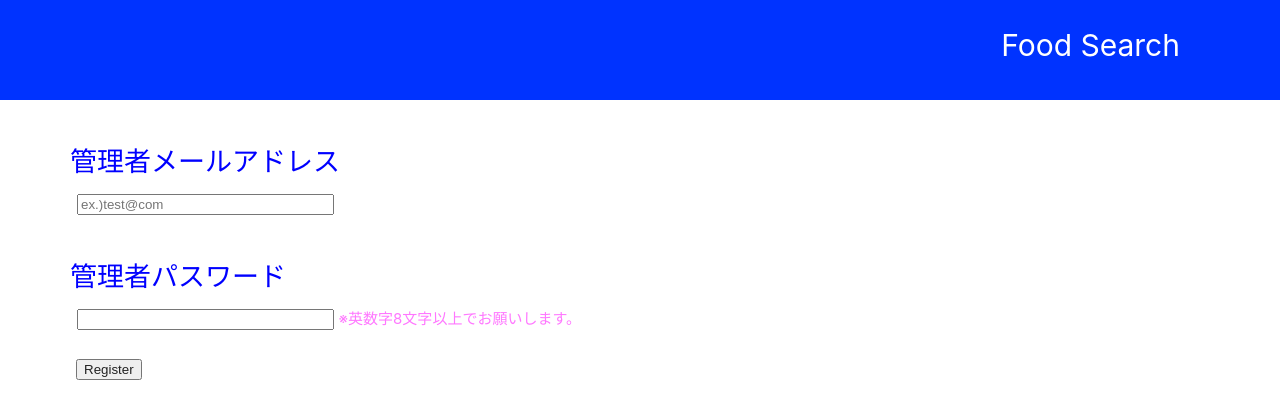
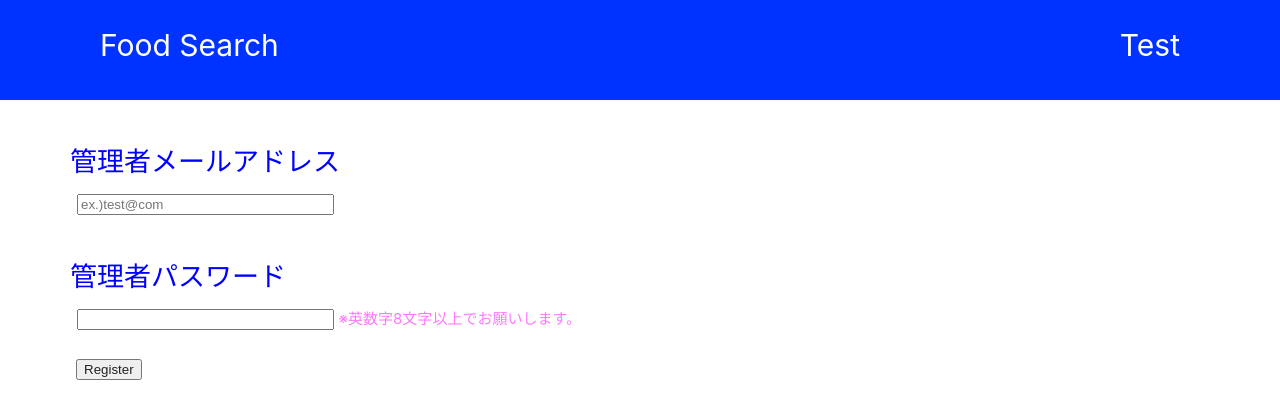
Before and after one commit to zigzagdev/FoodPage, a React (Create React App) app: page / in a window 1280 px wide. Shown: the top 418 px of the page. Built offline with nearby package versions, Linux system fonts and the light colour scheme.

Commit message:
Fragment_Header_add

```diff
--- a/src/components/Header.js
+++ b/src/components/Header.js
@@ -1,19 +1,41 @@
-import React from "react";
+import React,{Fragment} from "react";
 
-const style = {
+const pstyle = {
+ display:'flex',
+ justifyContent:'space-between',
  height: 100,
  backgroundColor: '#0033FF',
  textAlign: "right",
  minWidth:'1024px',
+}
+
+const style = {
+ textAlign: "right",
  paddingRight: 100,
  lineHeight:3,
  fontSize: 30
 }
 
+const style2 = {
+  textAlign: "left",
+  fontSize: 30,
+  paddingLeft: 100,
+  lineHeight:3,
+
+}
+
+
 const Header = () => {
-   return <div style={style}>
-            <label style={{color:"white"}}>Food Search</label>
-          </div>;
+   return<Fragment>
+           <div style={pstyle}>
+             <div style={style2}>
+               <label style={{color:"white"}}>Food Search</label>
+             </div>
+               <div style={style}>
+                   <label style={{color:"white"}}>Test</label>
+               </div>
+           </div>
+         </Fragment>;
 }
 
 export default Header;
```
